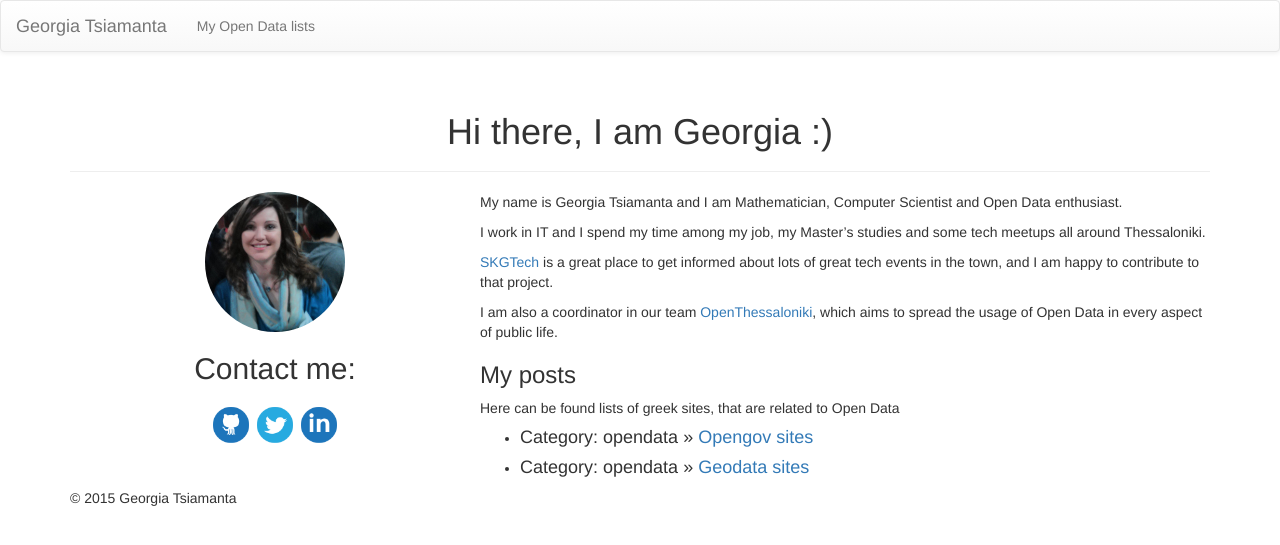
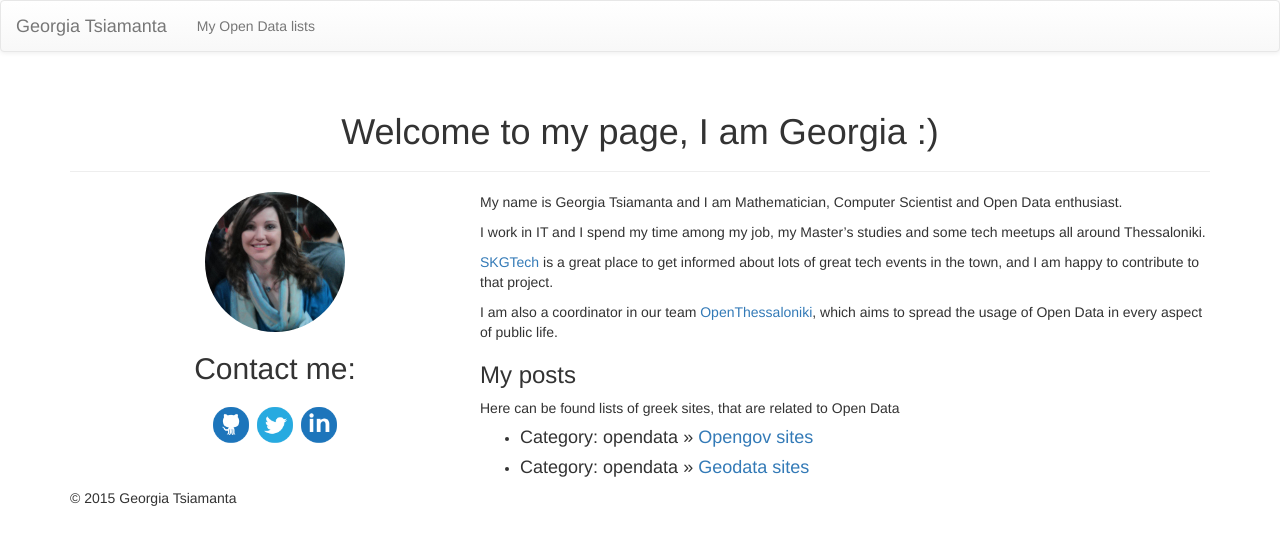
Before and after one commit to georgiats/georgiats-old-blog, a Jekyll site: the page built from index.md, in a window 1280 px wide. Shown: the top 545 px of the page. Built offline with Jekyll 4.4.1, drawn with Linux system fonts in a browser that asks for light colours; nearby versions of some CDN libraries; library files that are not in the unit come from our copies.

Commit message:
change page's title

```diff
--- a/index.md
+++ b/index.md
@@ -1,6 +1,6 @@
 ---
 layout: page
-title: Hi there, I am Georgia :)
+title: Welcome to my page, I am Georgia :)
 tagline: Connect with me
 ---
 {% include JB/setup %}
```
